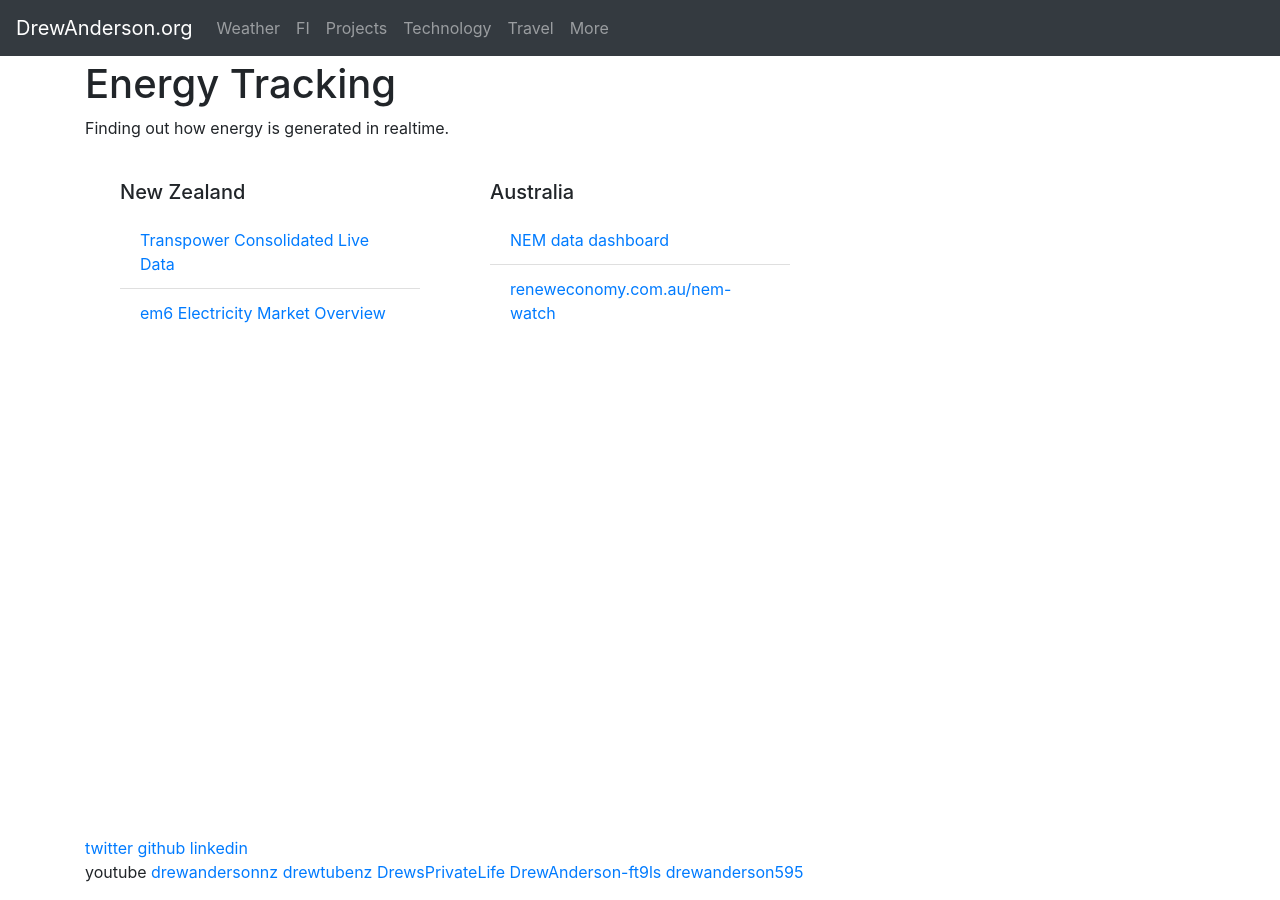
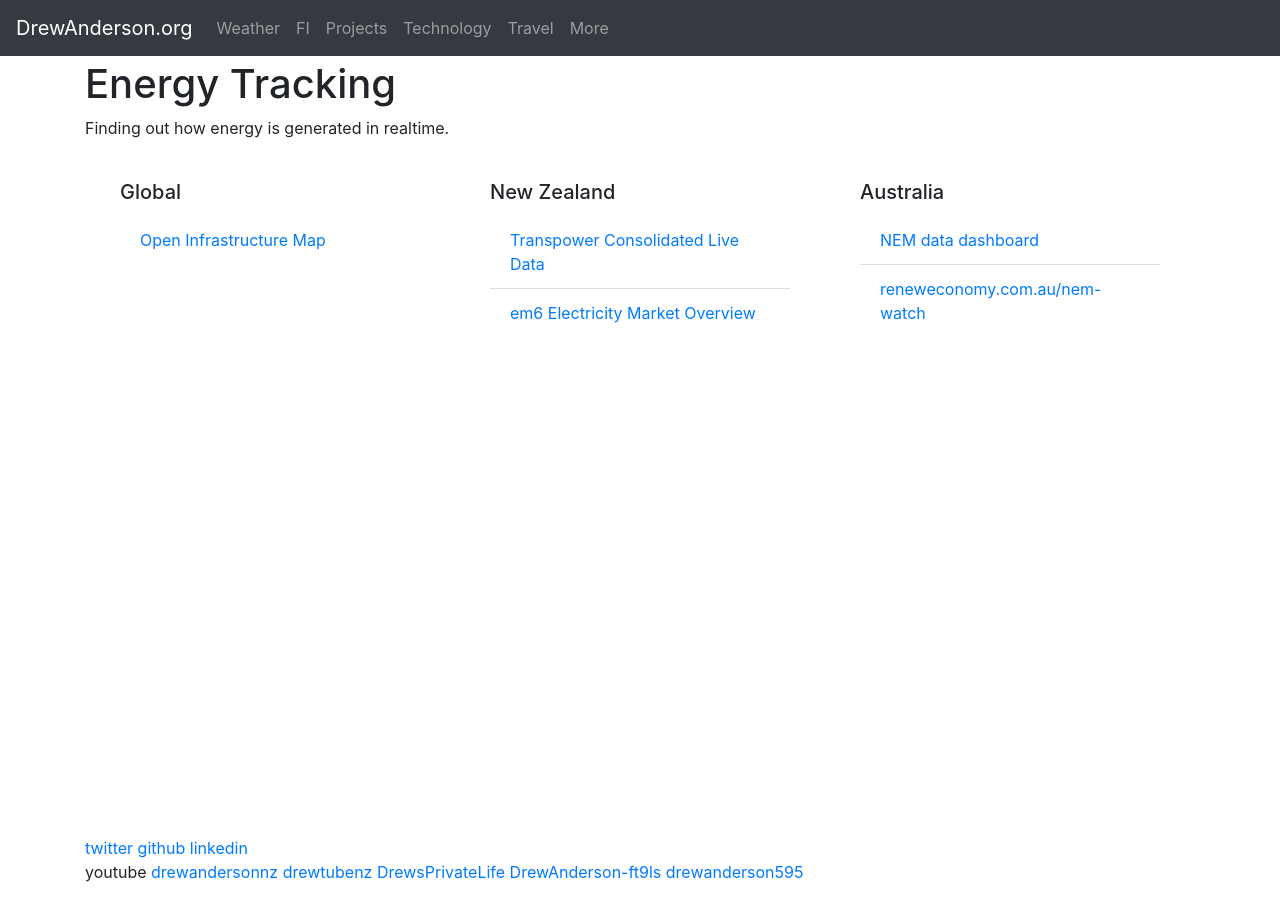
Before and after one commit to drewandersonnz/drewandersonnz.github.io, a Jekyll site: the page built from _posts/technology/2023-08-01-energy-tracking.md, in a window 1280 px wide. Built offline with Jekyll 4.4.1, drawn with Linux system fonts in a browser that asks for light colours.

Commit message:
Open Infrastructure Map

```diff
--- a/_posts/technology/2023-08-01-energy-tracking.md
+++ b/_posts/technology/2023-08-01-energy-tracking.md
@@ -13,6 +13,13 @@ tags:
 - energy
 
 linkgroups:
+
+
+- title: "Global"
+  links:
+
+    - title: Open Infrastructure Map
+      uri: "https://openinframap.org/#2.55/-33.39/166.67"
 
 - title: "New Zealand"
   links:
```
